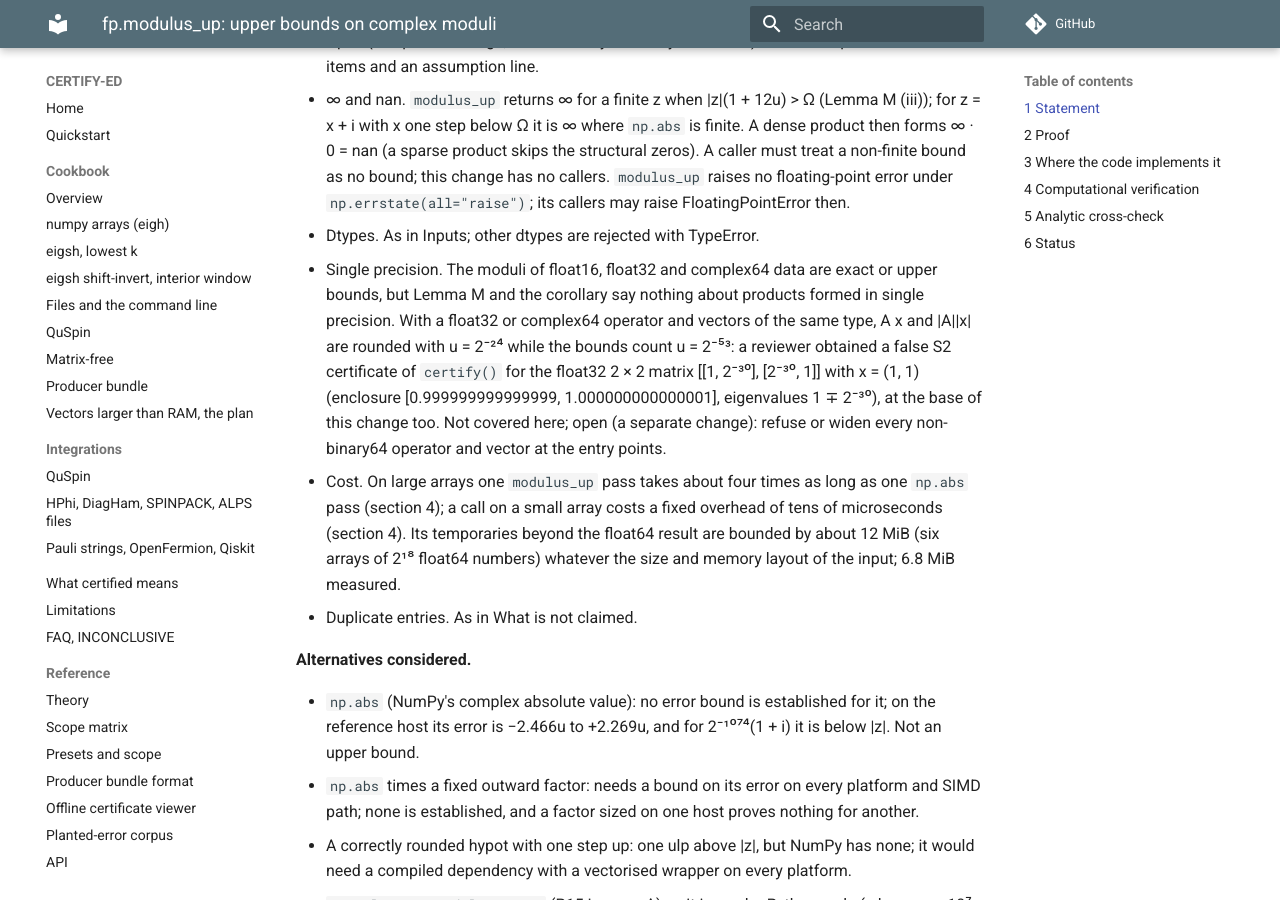
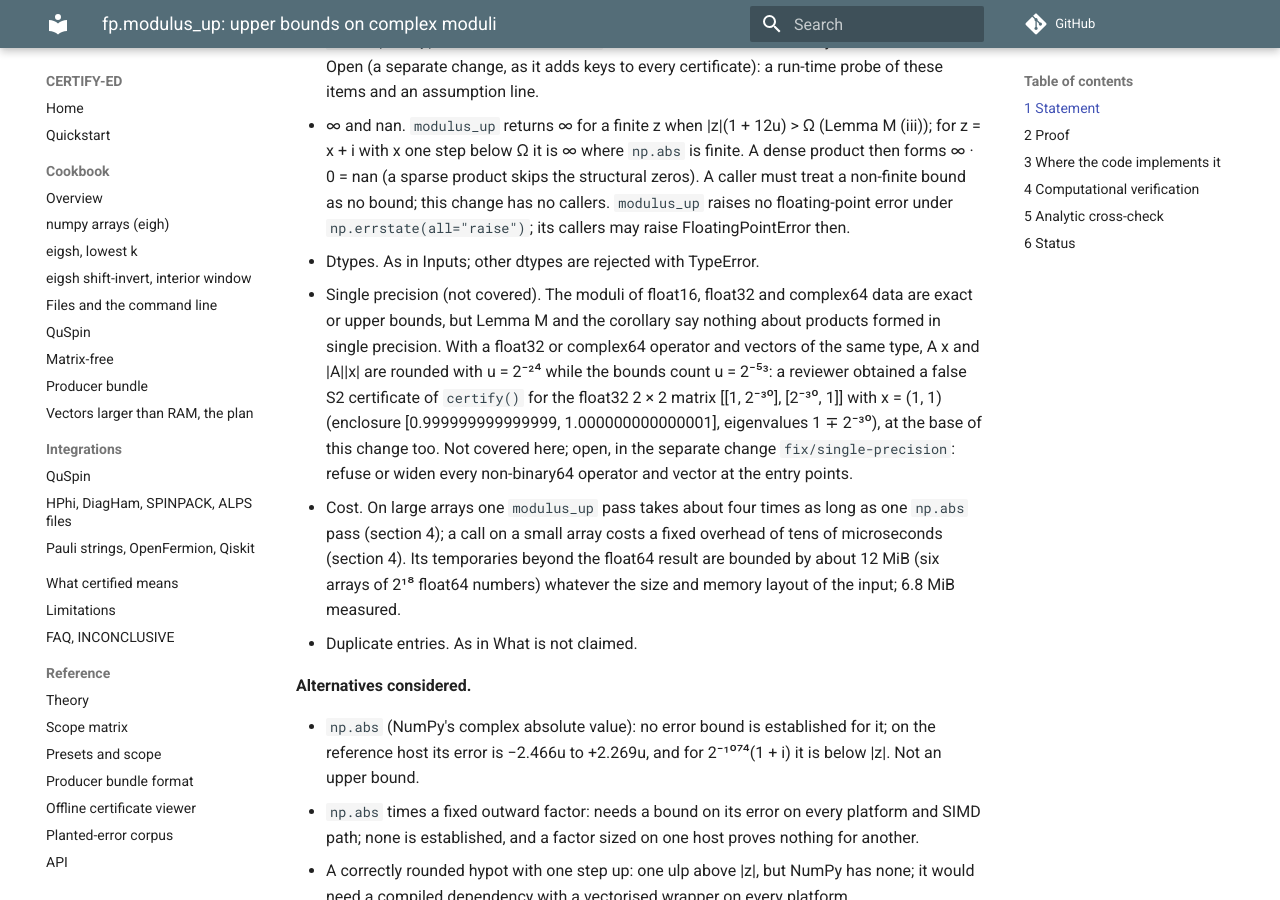
Before and after one commit to sarang-kernel/CERTIFY-ED, an MkDocs documentation site: the page built from docs/proofs/fp_modulus-up.md, in a window 1280 px wide and 900 px high, scrolled down 4205 px. Built offline with MkDocs 1.6.1 and Material for MkDocs 9.7.7, drawn with Linux system fonts in a browser that asks for light colours; comment, search, counter and statistics services are not loaded; some of the changed text lies outside the part shown.

Commit message:
Say single precision is not covered at each mention

```diff
--- a/docs/proofs/fp_modulus-up.md
+++ b/docs/proofs/fp_modulus-up.md
@@ -60,7 +60,8 @@ absolute values as float64; from 2⁵³ on, where the conversion rounds to neare
 m ≥ |z| (`np.abs` itself is not used on integers: it wraps at the most negative integer). complex64 and complex128:
 the computation below; complex64 components are widened to binary64 exactly. A scalar gives a Python float (a NumPy
 scalar for a real type wider than binary64, which a float would round). These are statements about the moduli only:
-a bound formed in single precision is not covered (Risks and limits). Rejected with TypeError: scipy sparse
+a bound formed in single precision is not covered (Risks and limits; the separate change `fix/single-precision`).
+Rejected with TypeError: scipy sparse
 matrices (`abs_up` takes them), object arrays (their entries need not be binary64 numbers, and `np.abs` of them is
 not an upper bound: m < |z| in 49 842 of 100 000 random entries, independent re-derivation, section 4), complex types
 wider than complex128 (`np.clongdouble` where long double is wider than binary64: the components would be rounded on
@@ -138,12 +139,13 @@ other analyses the treatment is the one each document states (not re-checked her
   structural zeros). A caller must treat a non-finite bound as no bound; this change has no callers. `modulus_up`
   raises no floating-point error under `np.errstate(all="raise")`; its callers may raise FloatingPointError then.
 - Dtypes. As in Inputs; other dtypes are rejected with TypeError.
-- Single precision. The moduli of float16, float32 and complex64 data are exact or upper bounds, but Lemma M and the
-  corollary say nothing about products formed in single precision. With a float32 or complex64 operator and vectors
-  of the same type, A x and |A||x| are rounded with u = 2⁻²⁴ while the bounds count u = 2⁻⁵³: a reviewer obtained a
-  false S2 certificate of `certify()` for the float32 2 × 2 matrix [[1, 2⁻³⁰], [2⁻³⁰, 1]] with x = (1, 1) (enclosure
-  [0.999999999999999, 1.000000000000001], eigenvalues 1 ∓ 2⁻³⁰), at the base of this change too. Not covered here;
-  open (a separate change): refuse or widen every non-binary64 operator and vector at the entry points.
+- Single precision (not covered). The moduli of float16, float32 and complex64 data are exact or upper bounds, but
+  Lemma M and the corollary say nothing about products formed in single precision. With a float32 or complex64
+  operator and vectors of the same type, A x and |A||x| are rounded with u = 2⁻²⁴ while the bounds count u = 2⁻⁵³: a
+  reviewer obtained a false S2 certificate of `certify()` for the float32 2 × 2 matrix [[1, 2⁻³⁰], [2⁻³⁰, 1]] with x =
+  (1, 1) (enclosure [0.999999999999999, 1.000000000000001], eigenvalues 1 ∓ 2⁻³⁰), at the base of this change too. Not
+  covered here; open, in the separate change `fix/single-precision`: refuse or widen every non-binary64 operator and
+  vector at the entry points.
 - Cost. On large arrays one `modulus_up` pass takes about four times as long as one `np.abs` pass (section 4); a call
   on a small array costs a fixed overhead of tens of microseconds (section 4). Its temporaries beyond the float64
   result are bounded by about 12 MiB (six arrays of 2¹⁸ float64 numbers) whatever the size and memory layout of the
```
Also changed, not shown: CHANGELOG.md (+3 -2 lines), docs/proofs/VERDICTS.md (+1 -1 lines), docs/proofs/independent/fp_modulus-up.md (+2 -1 lines), 2 other files.
